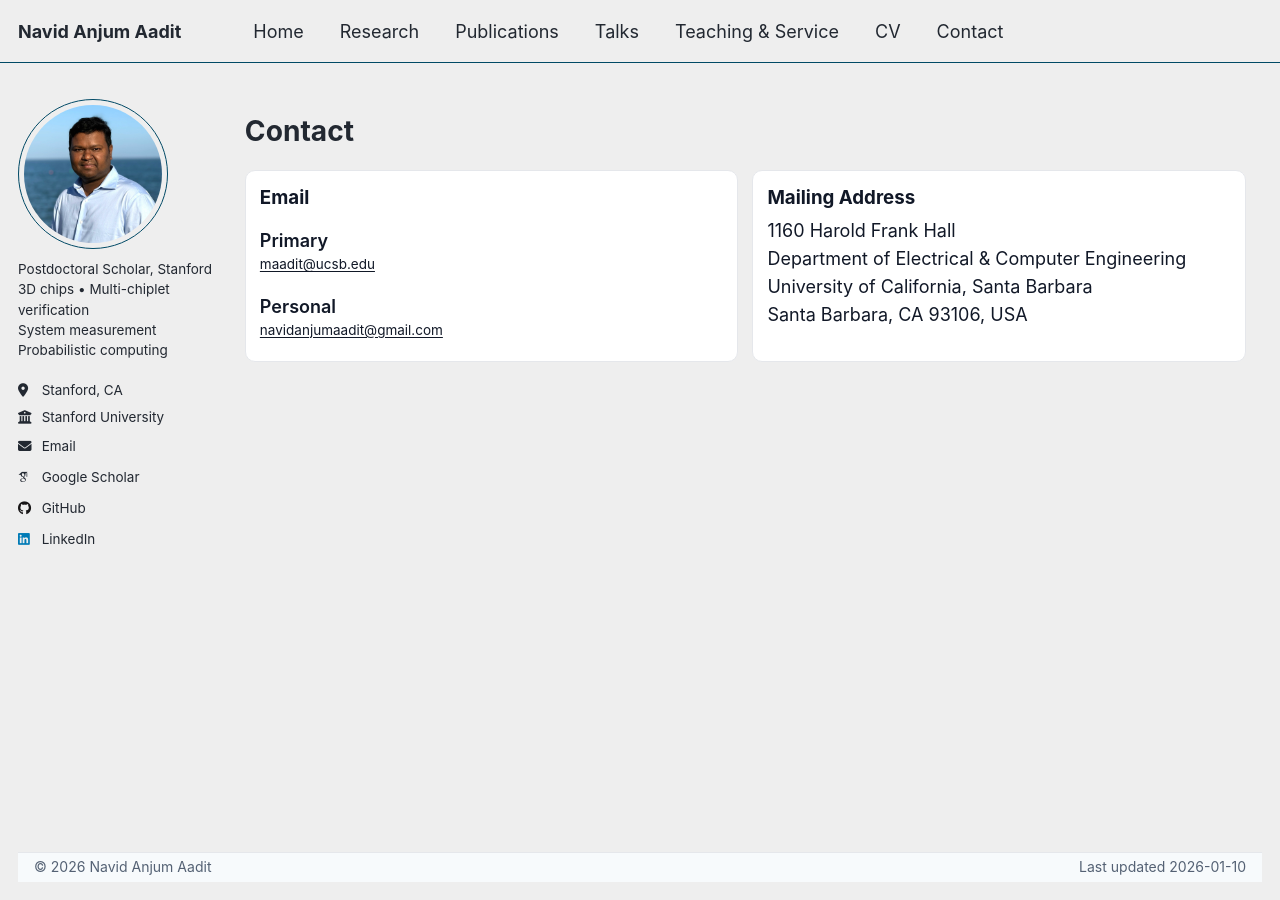
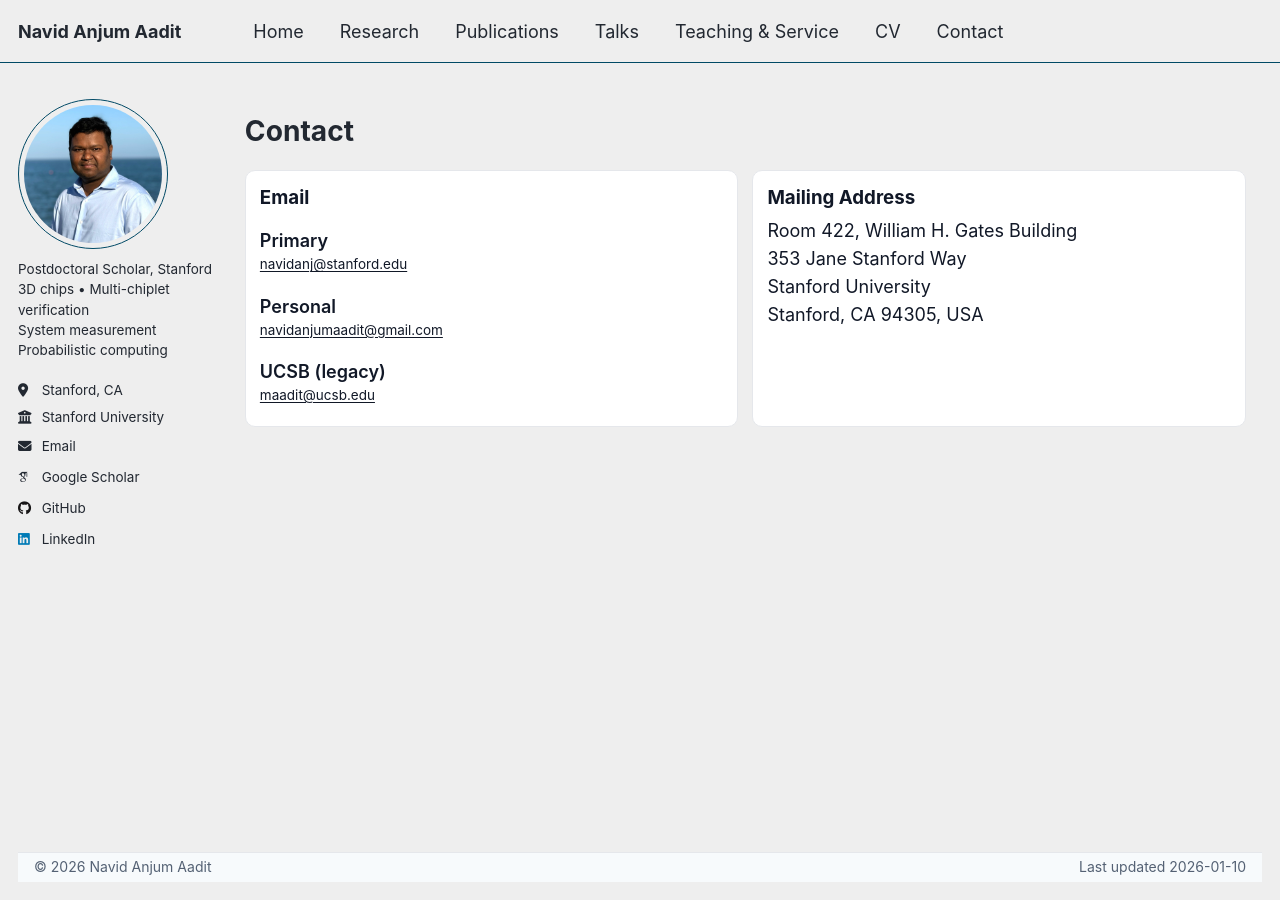
Before and after one commit to navidaadit/navidaadit.github.io, a Jekyll site: the page built from _pages/contact.md, in a window 1280 px wide. Built offline with Jekyll 4.4.1, drawn with Linux system fonts in a browser that asks for light colours; some web fonts are replaced.

Commit message:
Update contact information for email and address

```diff
--- a/_pages/contact.md
+++ b/_pages/contact.md
@@ -22,19 +22,21 @@ address{font-style:normal;line-height:1.55}
     <h3>Email</h3>
     <dl class="kv">
       <dt>Primary</dt>
-      <dd><a href="mailto:maadit@ucsb.edu">maadit@ucsb.edu</a></dd>
+      <dd><a href="mailto:navidanj@stanford.edu">navidanj@stanford.edu</a></dd>
       <dt>Personal</dt>
       <dd><a href="mailto:navidanjumaadit@gmail.com">navidanjumaadit@gmail.com</a></dd>
+      <dt>UCSB (legacy)</dt>
+      <dd><a href="mailto:maadit@ucsb.edu">maadit@ucsb.edu</a></dd>
     </dl>
   </div>
 
   <div class="card">
     <h3>Mailing Address</h3>
     <address>
-      1160 Harold Frank Hall<br>
-      Department of Electrical &amp; Computer Engineering<br>
-      University of California, Santa Barbara<br>
-      Santa Barbara, CA 93106, USA
+      Room 422, William H. Gates Building<br>
+      353 Jane Stanford Way<br>
+      Stanford University<br>
+      Stanford, CA 94305, USA
     </address>
   </div>
 </div>
```
